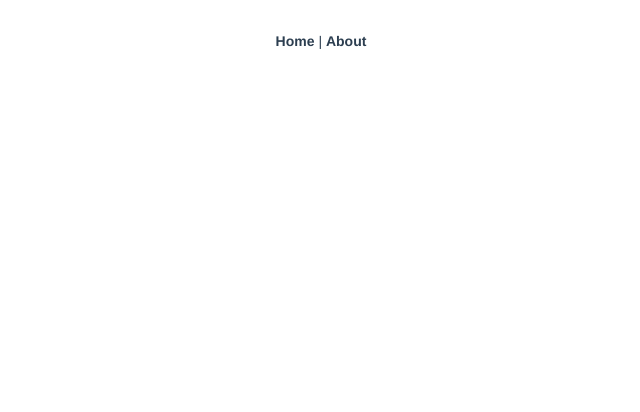
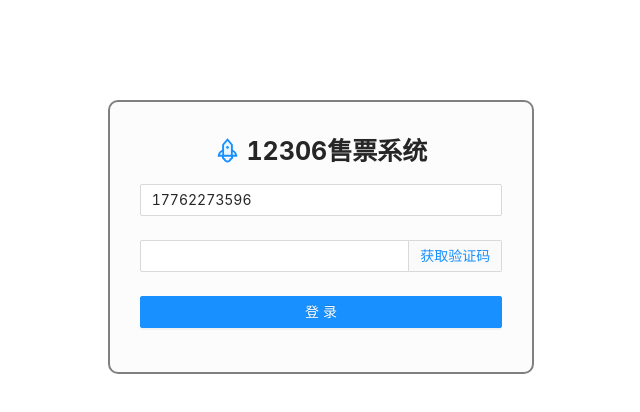
Before and after one commit to coderzhn/train, a Vue app in the folder web/: page /login in a window 1280 px wide. Before the commit this address had no page. Shown: the top 412 px of the page, without its empty margins (319-959 px from the left). Built offline with nearby package versions, Linux system fonts and the light colour scheme.

Commit message:
更新前端依赖，增加login路由及界面，修改login界面，后端接口未对接

```diff
--- a/web/src/App.vue
+++ b/web/src/App.vue
@@ -1,30 +1,3 @@
 <template>
-  <nav>
-    <router-link to="/">Home</router-link> |
-    <router-link to="/about">About</router-link>
-  </nav>
   <router-view/>
 </template>
-
-<style>
-#app {
-  font-family: Avenir, Helvetica, Arial, sans-serif;
-  -webkit-font-smoothing: antialiased;
-  -moz-osx-font-smoothing: grayscale;
-  text-align: center;
-  color: #2c3e50;
-}
-
-nav {
-  padding: 30px;
-}
-
-nav a {
-  font-weight: bold;
-  color: #2c3e50;
-}
-
-nav a.router-link-exact-active {
-  color: #42b983;
-}
-</style>
--- /dev/null
+++ b/web/src/views/login.vue
@@ -0,0 +1,77 @@
+<template>
+  <a-row class="login">
+    <a-col :span="8" :offset="8" class="login-main">
+      <h1 style="text-align: center"><rocket-two-tone />&nbsp;12306售票系统</h1>
+      <a-form
+          :model="loginForm"
+          name="basic"
+          autocomplete="off"
+      >
+        <a-form-item
+            label=""
+            name="mobile"
+            :rules="[{ required: true, message: '请输入手机号!' }]"
+        >
+          <a-input v-model:value="loginForm.mobile" placeholder="手机号"/>
+        </a-form-item>
+
+        <a-form-item
+            label=""
+            name="code"
+            :rules="[{ required: true, message: '请输入验证码!' }]"
+        >
+          <a-input v-model:value="loginForm.code">
+            <template #addonAfter>
+              <a @click="sendCode">获取验证码</a>
+            </template>
+          </a-input>
+          <!--<a-input v-model:value="loginForm.code" placeholder="验证码"/>-->
+        </a-form-item>
+
+        <a-form-item>
+          <a-button type="primary" block @click="login">登录</a-button>
+        </a-form-item>
+
+      </a-form>
+    </a-col>
+  </a-row>
+</template>
+
+<script>
+import { defineComponent, reactive } from 'vue';
+export default defineComponent({
+  name: "login-view",
+  setup() {
+    const loginForm = reactive({
+      mobile: '17762273596',
+      code: '',
+      remember: true,
+    });
+    const onFinish = values => {
+      console.log('Success:', values);
+    };
+    const onFinishFailed = errorInfo => {
+      console.log('Failed:', errorInfo);
+    };
+    return {
+      loginForm,
+      onFinish,
+      onFinishFailed,
+    };
+  },
+});
+</script>
+
+<style>
+.login-main h1 {
+  font-size: 25px;
+  font-weight: bold;
+}
+.login-main {
+  margin-top: 100px;
+  padding: 30px 30px 20px;
+  border: 2px solid grey;
+  border-radius: 10px;
+  background-color: #fcfcfc;
+}
+</style>
```
Also changed, not shown: web/package.json (+7 -2 lines), web/src/router/index.js (+4 -3 lines), 1 other file (tests, documents, lock files or other folders).
